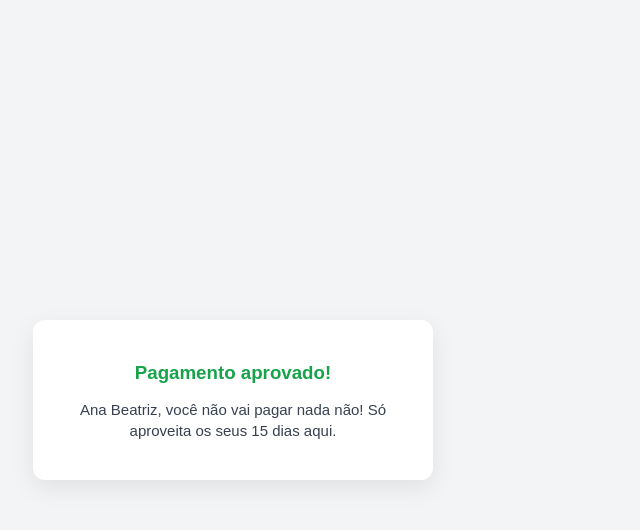
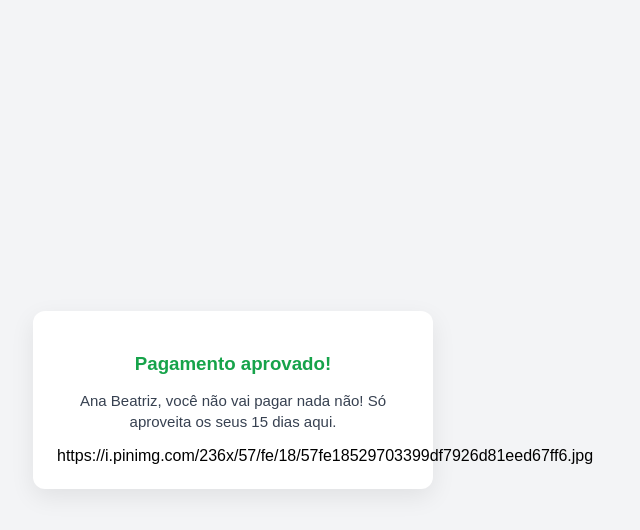
Before and after one commit to lucasdecorumbaiba-commits/link-de-pagamento-estadia-morada-lucas-e-julia, a plain HTML site: page index.html in a window 1280 px wide. Both pictures are taken after typing "Sample" into the empty fields and a click on the button "Confirmar e pagar agora". Shown: the whole page, without its empty margins (407-1047 px from the left). Drawn offline with Linux system fonts and the light colour scheme.

Commit message:
Update index.html

```diff
--- a/index.html
+++ b/index.html
@@ -45,6 +45,7 @@
     <div id="surpresa">
       <h3>Pagamento aprovado!</h3>
       <p id="mensagem-final"></p>
+      https://i.pinimg.com/236x/57/fe/18/57fe18529703399df7926d81eed67ff6.jpg
     </div>
   </div>
   <script>
```
